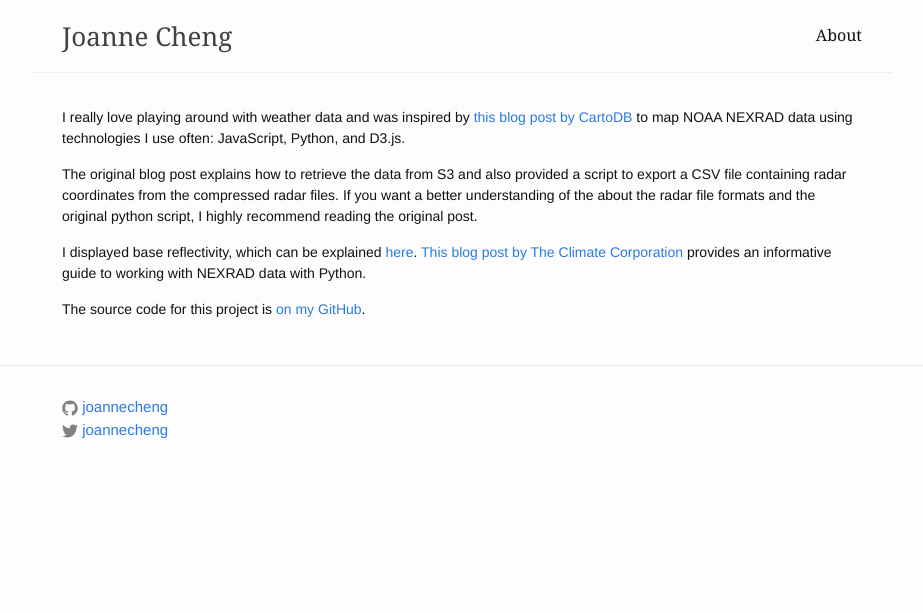
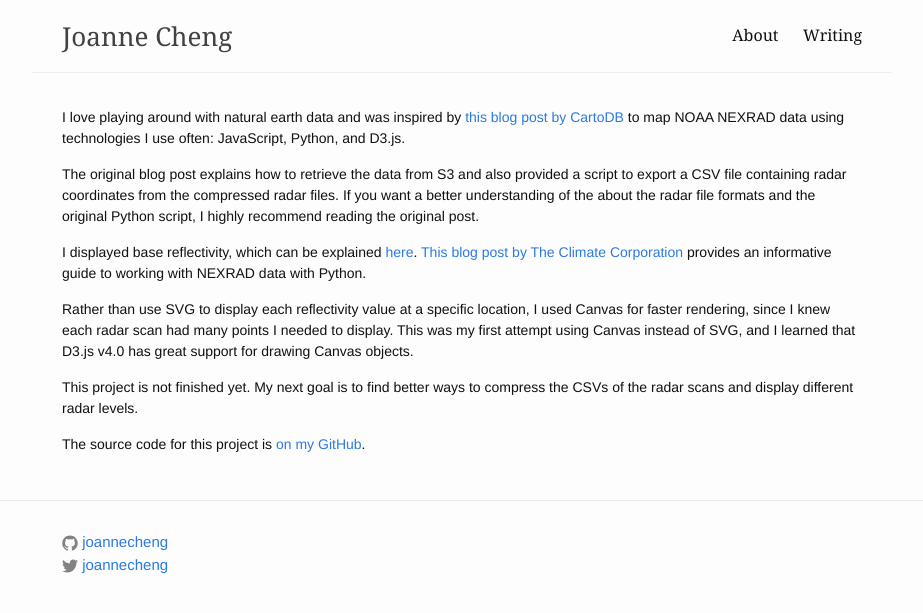
Before and after one commit to joannecheng/joannecheng.github.io, a Jekyll site: the page built from projects/nexrad-d3.html, in a window 1280 px wide. Shown: the top 613 px of the page, without its empty margins (178-1101 px from the left). Built offline with Jekyll 4.4.1, drawn with Linux system fonts in a browser that asks for light colours; nearby versions of some CDN libraries; library files that are not in the unit come from our copies.

```diff
--- a/index.html
+++ b/index.html
@@ -12,6 +12,9 @@
 
     I enjoy helping others make sense out of their data using
     web technologies.
+
+    <br /> I'm currently available for freelance work!
+    <a href="mailto:joannecheng.developer@gmail.com">Contact me </a> if you'd like to chat.
   </div>
 
   <!-- list of tags -->
--- a/posts.html
+++ b/posts.html
@@ -1,10 +1,11 @@
 ---
 layout: default
+title: Writing
 ---
 
 <div class="home">
 
-  <h1 class="page-heading">Posts</h1>
+  <h1 class="page-heading">Writing</h1>
 
   <ul class="post-list">
     {% for post in site.posts %}
--- a/projects/nexrad-d3.html
+++ b/projects/nexrad-d3.html
@@ -4,12 +4,13 @@
 
 <div class="f6">
   <p>
-  I really love playing around with weather data and was inspired by
+  I love playing around with natural earth data and was inspired by
   <a href="https://blog.cartodb.com/mapping-nexrad-radar-data/">this blog post by CartoDB</a> to map NOAA NEXRAD data using technologies I use often: JavaScript, Python, and D3.js.
   </p>
 
   <p>
-  The original blog post explains how to retrieve the data from S3 and also provided a script to export a CSV file containing radar coordinates from the compressed radar files. If you want a better understanding of the about the radar file formats and the original python script, I highly recommend reading the original post.
+    The original blog post explains how to retrieve the data from S3 and also provided a script to export a CSV file containing radar coordinates from the compressed radar files.
+    If you want a better understanding of the about the radar file formats and the original Python script, I highly recommend reading the original post.
   </p>
 
   <p>I displayed base reflectivity, which can be explained
@@ -19,6 +20,18 @@
   </p>
 
   <p>
+    Rather than use SVG to display each reflectivity value at a specific location, I used Canvas for faster
+    rendering, since I knew each radar scan had many points I needed to display.
+    This was my first attempt using Canvas instead of SVG, and I learned that D3.js v4.0 has great support
+    for drawing Canvas objects.
+  </p>
+
+  <p>
+    This project is not finished yet.
+    My next goal is to find better ways to compress the CSVs of the radar scans and display different radar levels.
+  </p>
+
+  <p>
     The source code for this project is <a href="https://github.com/joannecheng/nexrad-d3-experiment">
       on my GitHub</a>.
 </div>
```
Also changed, not shown: _posts/2018-02-12-learning-new-programming-languages.markdown (added, +59 -0 lines).
